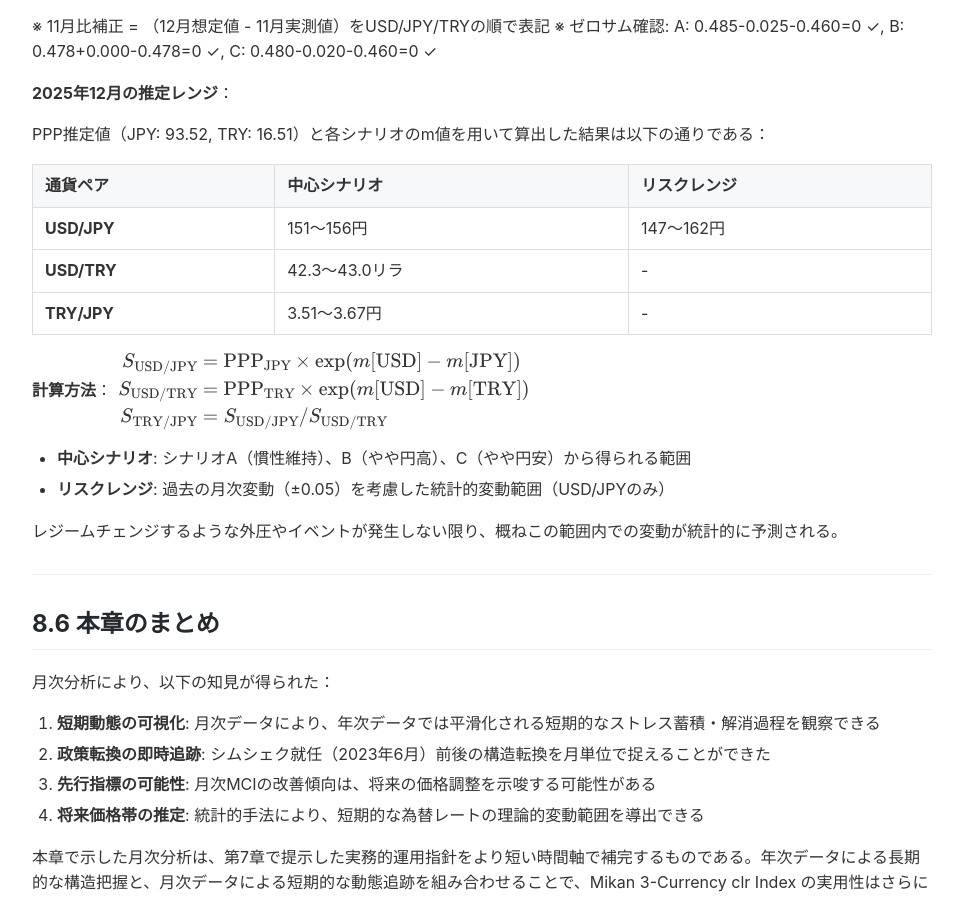
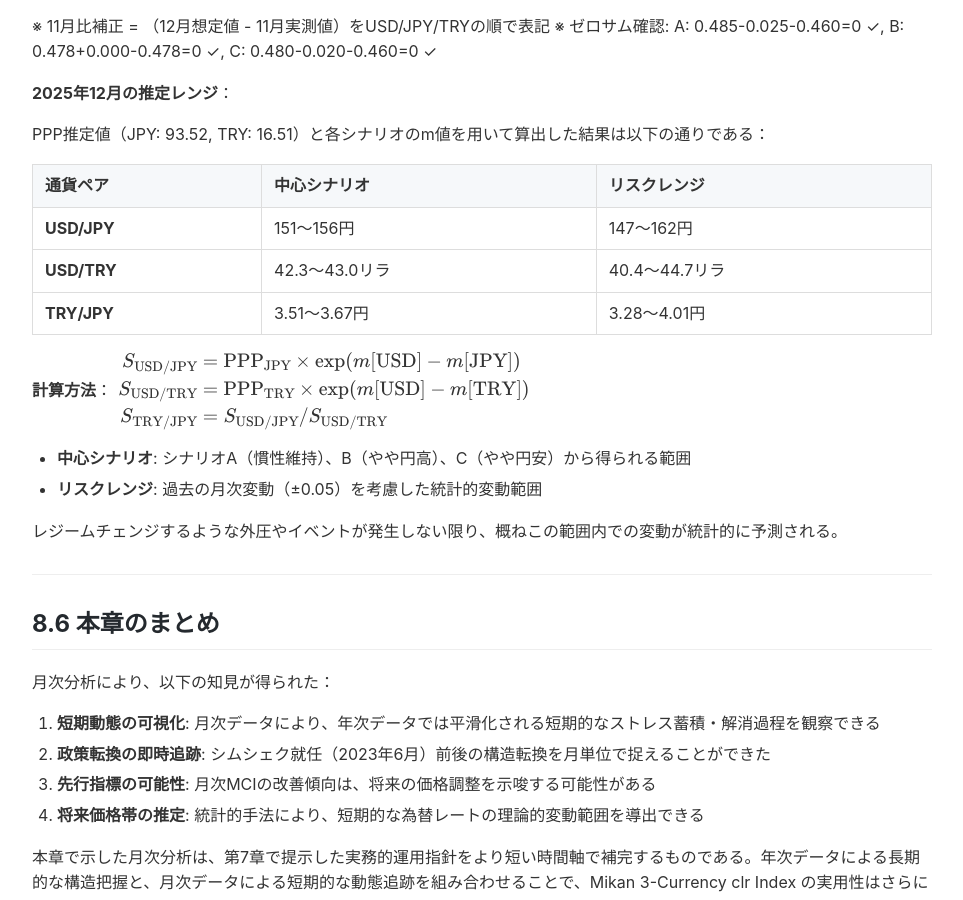
Before and after one commit to onigirito/MCI_Mikan-3-Currency-clr-Index_, a Jekyll site: the page built from docs/CHAPTER8_DRAFT.md, in a window 1280 px wide and 900 px high, scrolled down 7760 px. Shown: the whole window, without its empty margins (158-1121 px from the left). Built offline with Jekyll 4.4.1, drawn with Linux system fonts in a browser that asks for light colours; our own code applies the rules of GitHub Pages for plain Markdown files.

Commit message:
Chapter 8: 全通貨ペアのリスクレンジを追加
- USD/TRY: 40.4〜44.7リラ
- TRY/JPY: 3.28〜4.01円
- 統計的変動幅（±0.05）を全通貨ペアに適用
- 注釈を「USD/JPYのみ」から削除

🤖 Generated with [Claude Code](https://claude.com/claude-code)

Co-Authored-By: Claude <noreply@anthropic.com>

```diff
--- a/docs/CHAPTER8_DRAFT.md
+++ b/docs/CHAPTER8_DRAFT.md
@@ -248,8 +248,8 @@ PPP推定値（JPY: 93.52, TRY: 16.51）と各シナリオのm値を用いて算
 | 通貨ペア | 中心シナリオ | リスクレンジ |
 |---------|-------------|-------------|
 | **USD/JPY** | 151〜156円 | 147〜162円 |
-| **USD/TRY** | 42.3〜43.0リラ | - |
-| **TRY/JPY** | 3.51〜3.67円 | - |
+| **USD/TRY** | 42.3〜43.0リラ | 40.4〜44.7リラ |
+| **TRY/JPY** | 3.51〜3.67円 | 3.28〜4.01円 |
 
 **計算方法**：
 $$
@@ -261,7 +261,7 @@ S_{\text{TRY/JPY}} &= S_{\text{USD/JPY}} / S_{\text{USD/TRY}}
 $$
 
 - **中心シナリオ**: シナリオA（慣性維持）、B（やや円高）、C（やや円安）から得られる範囲
-- **リスクレンジ**: 過去の月次変動（±0.05）を考慮した統計的変動範囲（USD/JPYのみ）
+- **リスクレンジ**: 過去の月次変動（±0.05）を考慮した統計的変動範囲
 
 レジームチェンジするような外圧やイベントが発生しない限り、概ねこの範囲内での変動が統計的に予測される。
 
```
